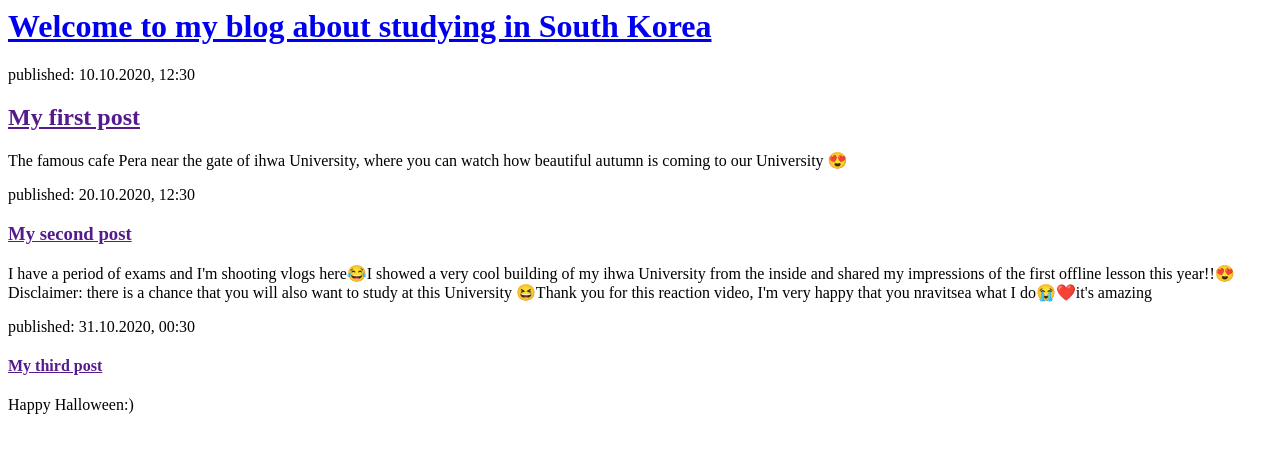
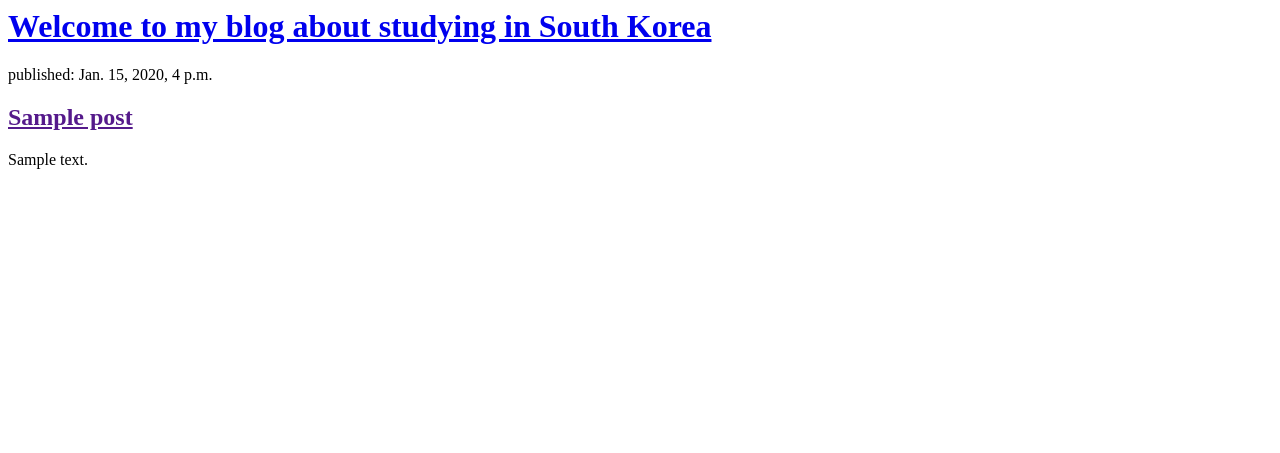
Before and after one commit to olliaem/my_first_blog, a Django app: page / in a window 1280 px wide. Shown: the top 453 px of the page. Run offline with Django 3.2, Linux system fonts and the light colour scheme; tables that the repository leaves empty hold one stand-in row (values such as "Sample post").

Commit message:
Modified templates to display posts from database.

```diff
--- a/blog/templates/blog/post_list.html
+++ b/blog/templates/blog/post_list.html
@@ -6,20 +6,12 @@
         <div>
             <h1><a href="/">Welcome to my blog about studying in South Korea</a></h1>
         </div>
-        <div>
-            <p>published: 10.10.2020, 12:30</p>
-            <h2><a href="">My first post</a></h2>
-            <p>The famous cafe Pera near the gate of ihwa University, where you can watch how beautiful autumn is coming to our University 😍</p>
-        </div>
-        <div>
-            <p>published: 20.10.2020, 12:30</p>
-            <h3><a href="">My second post</a></h3>
-            <p>I have a period of exams and I'm shooting vlogs here😂I showed a very cool building of my ihwa University from the inside and shared my impressions of the first offline lesson this year!!😍Disclaimer: there is a chance that you will also want to study at this University 😆Thank you for this reaction video, I'm very happy that you nravitsea what I do😭❤️it's amazing</p>
-        </div>
-        <div>
-            <p>published: 31.10.2020, 00:30</p>
-            <h4><a href="">My third post</a></h4>
-            <p>Happy Halloween:)</p>
-        </div>
+        {% for post in posts %}
+    <div>
+        <p>published: {{ post.published_date }}</p>
+        <h2><a href="">{{ post.title }}</a></h2>
+        <p>{{ post.text|linebreaksbr }}</p>
+    </div>
+{% endfor %}
     </body>
 </html>
--- a/blog/views.py
+++ b/blog/views.py
@@ -1,5 +1,8 @@
 from django.shortcuts import render
+from django.utils import timezone
+from .models import Post
 
 def post_list(request):
-    return render(request, 'blog/post_list.html', {})
+    posts = Post.objects.filter(published_date__lte=timezone.now()).order_by('-created_date')
+    return render(request, 'blog/post_list.html', {'posts': posts})
 # Create your views here.
```
